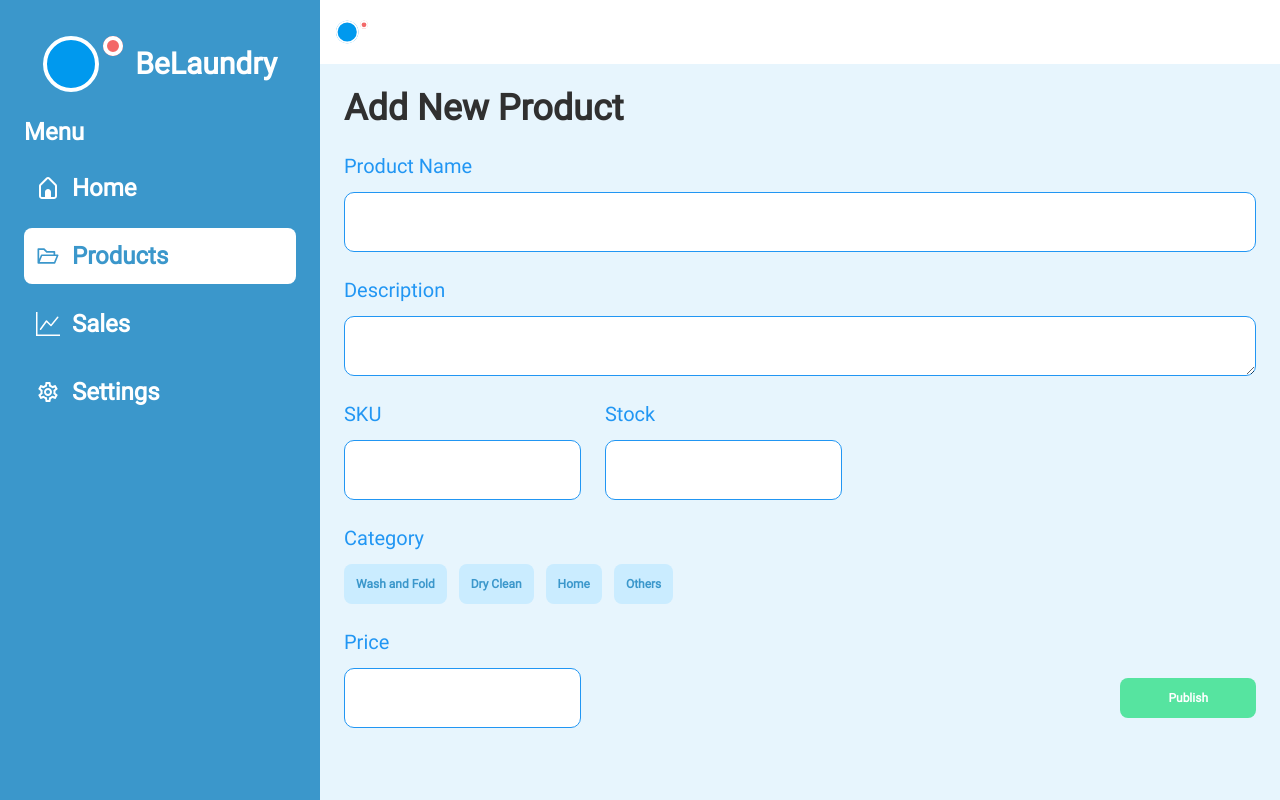
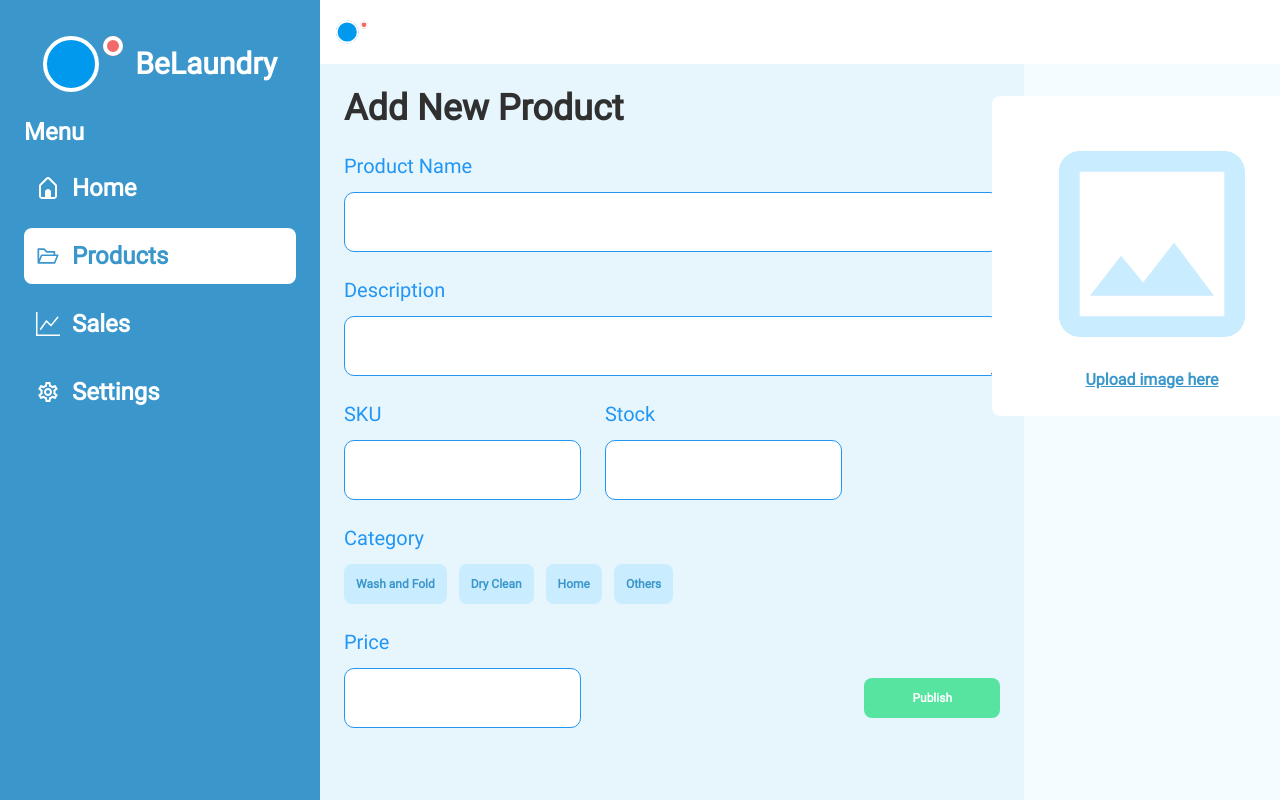
Before and after one commit to jmsrsd/be-laundry, a React (Vite) app: page /products in a window 1280 px wide. Built offline with nearby package versions, Linux system fonts and the light colour scheme.

Commit message:
finished Product Add Page

```diff
--- /dev/null
+++ b/src/components/common/TextArea.tsx
@@ -0,0 +1,10 @@
+export default function TextArea(props: { label: string }) {
+  return (
+    <div className="flex w-full flex-col items-center gap-3">
+      <div className="w-full text-xl font-normal text-blue-500">
+        {props.label}
+      </div>
+      <textarea className="h-[60px] max-h-[300px] min-h-[60px] w-full rounded-[10px] border border-blue-500 bg-white px-3 py-4" />
+    </div>
+  );
+}
--- /dev/null
+++ b/src/components/common/TextField/index.tsx
@@ -0,0 +1,10 @@
+export default function TextField(props: { label: string }) {
+  return (
+    <div className="flex w-full flex-col items-start gap-3">
+      <div className="w-full text-xl font-normal text-blue-500">
+        {props.label}
+      </div>
+      <input className="h-[60px] w-full rounded-[10px] border border-blue-500 bg-white px-3" />
+    </div>
+  );
+}
--- /dev/null
+++ b/src/components/common/TextField/mini.tsx
@@ -0,0 +1,8 @@
+export default function MiniTextField(props: { label: string }) {
+  return (
+    <div className="flex w-[237px] flex-col gap-3">
+      <div className="text-xl font-normal text-blue-500">{props.label}</div>
+      <input className="h-[60px] w-full rounded-[10px] border border-blue-500 bg-white px-3" />
+    </div>
+  );
+}
--- a/src/components/product/page/ProductAddPage/index.tsx
+++ b/src/components/product/page/ProductAddPage/index.tsx
@@ -1,83 +1,57 @@
 import { Button } from "@material-tailwind/react";
-import { useState } from "react";
-import { MdOutlineImage } from "react-icons/md";
+import { ReactNode } from "react";
 
-import { useProductAddPageStore } from "./hooks";
+import TextArea from "../../../common/TextArea";
+import TextField from "../../../common/TextField";
+import MiniTextField from "../../../common/TextField/mini";
+import { Category } from "./src/category";
+import { Image } from "./src/image";
+
+function Headline(props: { children?: ReactNode }) {
+  return (
+    <div className="w-full text-4xl font-bold text-[#303030]">
+      {props.children}
+    </div>
+  );
+}
 
 export default function ProductAddPage() {
-  const store = useProductAddPageStore();
-
-  const categories = [`Wash and Fold`, `Dry Clean`, `Home`, `Others`];
-  const [category, setCategory] = useState("");
-
   return (
-    <div className="relative h-full w-full overflow-y-auto overflow-x-hidden">
-      <div className="absolute flex w-full flex-row items-start justify-start">
-        <div className="flex w-full flex-col items-center gap-3 p-6">
-          <div className="w-full text-4xl font-bold text-[#303030]">{`Add New Product`}</div>
-          <div></div>
-          <div className="w-full text-xl font-normal text-blue-500">{`Product Name`}</div>
-          <input className="h-[60px] w-full rounded-[10px] border border-blue-500 bg-white px-3" />
-          <div></div>
-          <div className="w-full text-xl font-normal text-blue-500">{`Description`}</div>
-          <textarea className="h-[60px] max-h-[300px] min-h-[60px] w-full rounded-[10px] border border-blue-500 bg-white px-3 py-4" />
-          <div></div>
+    <div className="relative h-full w-full overflow-auto">
+      <div
+        className="absolute flex w-full flex-row items-stretch justify-start bg-[#E7F5FD]"
+        style={{
+          minHeight: "calc(100vh - 64px)",
+        }}
+      >
+        <div className="flex w-full flex-col items-center gap-6 p-6">
+          <Headline>{`Add New Product`}</Headline>
+          <TextField label={`Product Name`} />
+          <TextArea label={`Description`} />
           <div className="flex w-full flex-row gap-6">
-            <div className="flex w-[237px] flex-col gap-3">
-              <div className="text-xl font-normal text-blue-500">{`SKU`}</div>
-              <input className="h-[60px] w-full rounded-[10px] border border-blue-500 bg-white px-3" />
-            </div>
-            <div className="flex w-[237px] flex-col gap-3">
-              <div className="text-xl font-normal text-blue-500">{`Stock`}</div>
-              <input className="h-[60px] w-full rounded-[10px] border border-blue-500 bg-white px-3" />
-            </div>
+            <MiniTextField label={`SKU`} />
+            <MiniTextField label={`Stock`} />
           </div>
-          <div></div>
-          <div className="w-full text-xl font-normal text-blue-500">{`Category`}</div>
-          <div className="flex w-full flex-row flex-wrap items-center gap-3">
-            {categories.map((item, index) => {
-              const active = item === category;
-              const className = active
-                ? `bg-[#3B97CB] text-[#CAECFF] shadow-lg shadow-gray-900/20 focus:opacity-100 focus:shadow-lg active:opacity-100 active:shadow-lg`
-                : `shadow-none bg-[#CAECFF] text-[#3B97CB]`;
-
-              return (
-                <Button
-                  key={index}
-                  className={`${className} p-3`}
-                  style={{ textTransform: "none" }}
-                  onClick={() => {
-                    setCategory(item);
-                  }}
-                >
-                  {item}
-                </Button>
-              );
-            })}
-          </div>
-          <div></div>
+          <Category />
           <div className="flex w-full flex-col gap-3">
             <div className="text-xl font-normal text-blue-500">{`Price`}</div>
             <div className="flex w-full flex-row items-center gap-6">
               <input className="h-[60px] w-[237px] rounded-[10px] border border-blue-500 bg-white px-3" />
               <div className="flex flex-grow"></div>
               <Button
-                className={`hidden bg-[#56E4A0] px-12 text-white shadow-none lg:flex`}
+                className={`hidden bg-[#56E4A0] px-12 text-white shadow-none xl:flex`}
                 style={{ textTransform: "none" }}
               >{`Publish`}</Button>
             </div>
           </div>
-          <div></div>
-          <div className="flex h-80 w-80 flex-col items-center justify-center rounded-lg bg-white p-6 lg:hidden">
-            <MdOutlineImage className="h-full w-full" />
-            <div className="font-bold underline">{`Upload image here`}</div>
-          </div>
-          <div></div>
+          <Image className="xl:hidden" />
           <Button
-            className={`flex w-full flex-row items-center justify-center bg-[#56E4A0] px-12 text-white shadow-none lg:hidden`}
+            className={`flex w-full flex-row items-center justify-center bg-[#56E4A0] px-12 text-white shadow-none xl:hidden`}
             style={{ textTransform: "none" }}
           >{`Publish`}</Button>
-          <div></div>
+        </div>
+        <div className="hidden w-64 flex-none flex-col items-center justify-start bg-[#F5FCFF] py-8 xl:flex">
+          <Image className="h-48 w-48" />
         </div>
       </div>
     </div>
--- /dev/null
+++ b/src/components/product/page/ProductAddPage/src/category/index.tsx
@@ -0,0 +1,34 @@
+import { Button } from "@material-tailwind/react";
+
+import { useCategoryStore } from "./store";
+
+export function Category() {
+  const { categories, category, setCategory } = useCategoryStore();
+
+  return (
+    <div className="flex w-full flex-col items-start gap-3">
+      <div className="w-full text-xl font-normal text-blue-500">{`Category`}</div>
+      <div className="flex w-full flex-row flex-wrap items-center gap-3">
+        {categories.map((item, index) => {
+          const active = item === category;
+          const className = active
+            ? `bg-[#3B97CB] text-[#CAECFF] shadow-lg shadow-gray-900/20 focus:opacity-100 focus:shadow-lg active:opacity-100 active:shadow-lg`
+            : `shadow-none bg-[#CAECFF] text-[#3B97CB]`;
+
+          return (
+            <Button
+              key={index}
+              className={`${className} p-3`}
+              style={{ textTransform: "none" }}
+              onClick={() => {
+                setCategory(item);
+              }}
+            >
+              {item}
+            </Button>
+          );
+        })}
+      </div>
+    </div>
+  );
+}
--- /dev/null
+++ b/src/components/product/page/ProductAddPage/src/category/store.ts
@@ -0,0 +1,23 @@
+import { create } from "zustand";
+
+export type CategoryStore = {
+  categories: string[];
+  category: string;
+  setCategory: (value: string) => void;
+  clear: () => void;
+};
+
+export const useCategoryStore = create<CategoryStore>()((set) => {
+  const initial = {
+    categories: [`Wash and Fold`, `Dry Clean`, `Home`, `Others`],
+    category: "",
+    setCategory: function (value: string) {
+      set({ category: value });
+    },
+    clear: function () {
+      set(initial, true);
+    },
+  };
+
+  return initial;
+});
--- /dev/null
+++ b/src/components/product/page/ProductAddPage/src/image/index.tsx
@@ -0,0 +1,15 @@
+import { MdOutlineImage } from "react-icons/md";
+
+export function Image(props: { className?: string }) {
+  const className = [
+    "flex h-80 w-80 flex-col items-center justify-center rounded-lg bg-white p-6",
+    props.className ?? "",
+  ].join(" ");
+
+  return (
+    <button className={className}>
+      <MdOutlineImage className="h-full w-full text-[#CAECFF]" />
+      <div className="font-bold text-[#3B97CB] underline">{`Upload image here`}</div>
+    </button>
+  );
+}
--- a/src/components/product/page/ProductAddPage/hooks.ts
+++ b/src/components/product/page/ProductAddPage/store.ts
@@ -22,7 +22,7 @@ export const useProductAddPageStore = create<ProductAddPageStore>()(
         stock: "",
         category: "",
         price: "",
-        publish: async function () {
+        publish: function () {
           get().clear();
         },
         clear: function () {
```
Also changed, not shown: src/components/main/MainLayout.tsx (+7 -10 lines).
